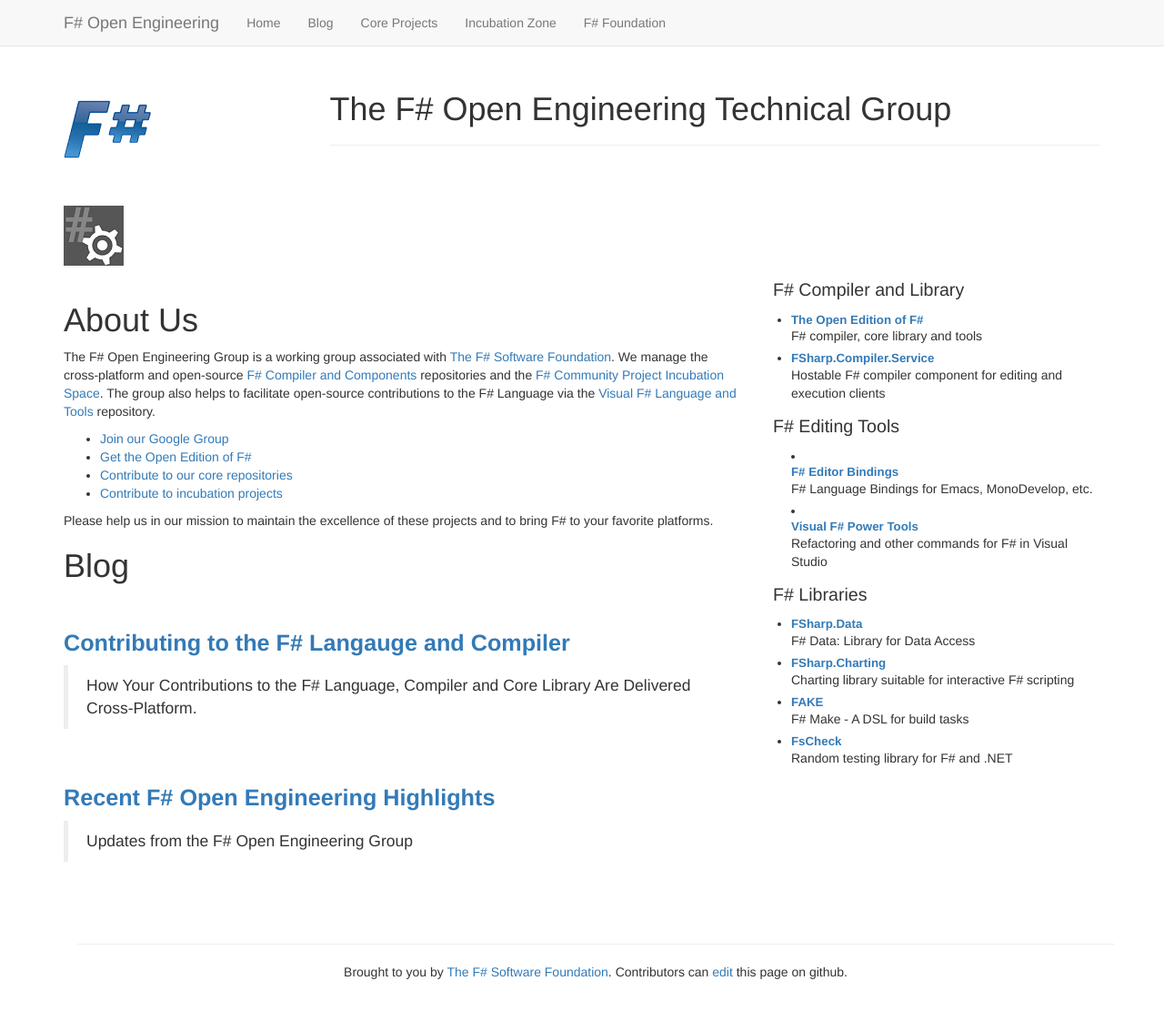
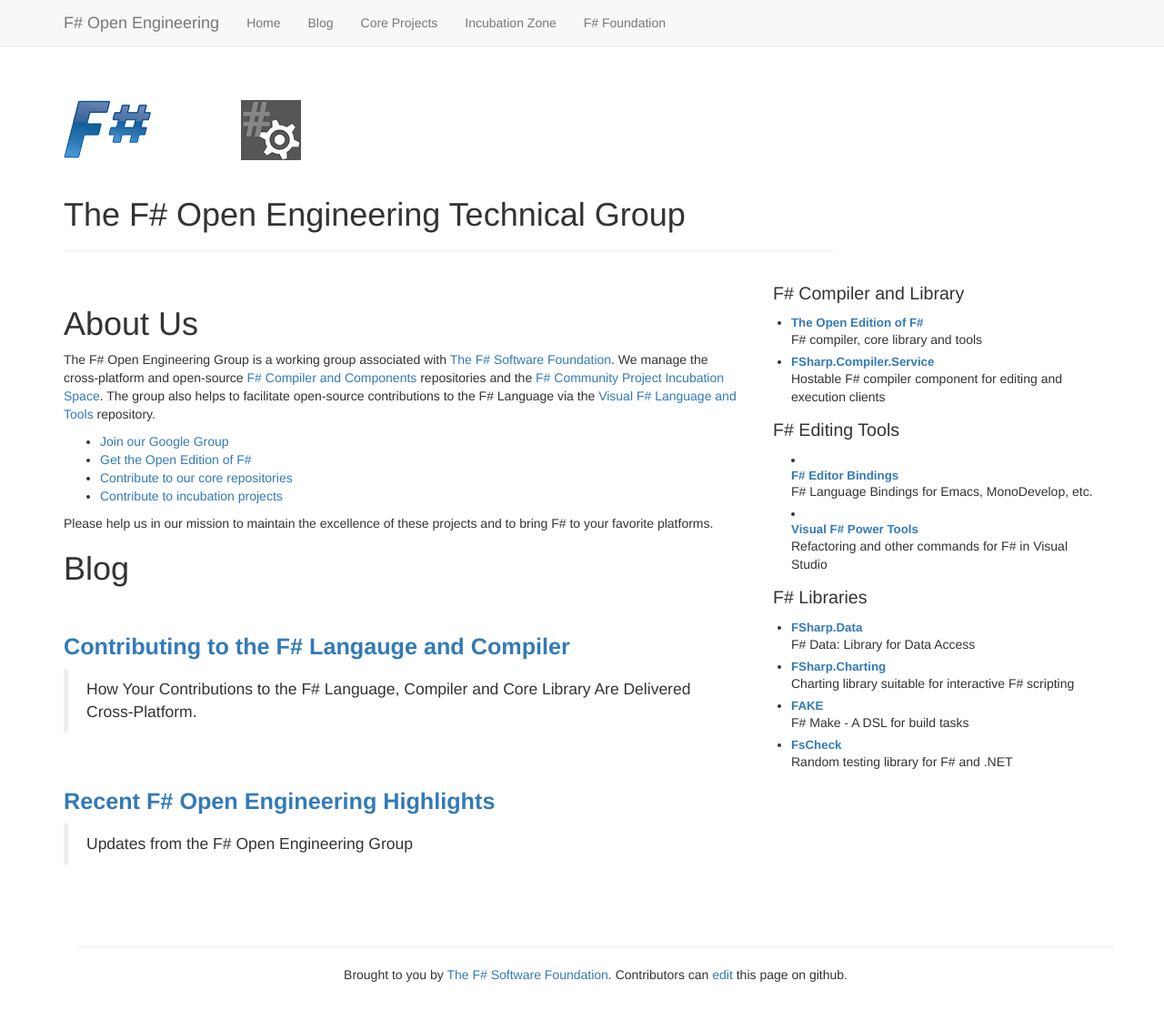
Before and after one commit to fsharp/fsharp.github.io, a Jekyll site: the page built from index.md, in a window 1280 px wide and 1111 px high. Shown: the whole window at 91% size. Built offline with Jekyll 4.4.1, drawn with Linux system fonts in a browser that asks for light colours; nearby versions of some CDN libraries; some web fonts are replaced.

Commit message:
Update default.html

```diff
--- a/_layouts/default.html
+++ b/_layouts/default.html
@@ -41,10 +41,12 @@
 
     <div class="container" id="main">
         <div class="row">
-            <div class="col-md-3">
+            <div class="col-md-2">
                 <a href="/">
                     <img src="/img/logo.png" id="logo" alt="F#. Part of the program." class="img-responsive" style="margin:50px 0px 0px 0px" />
                 </a>
+            </div>
+            <div class="col-md-2">
                 <a href="/">
                     <img src="/img/fscomp-logo-60.png" id="logo" alt="F# core components." class="img-responsive" style="margin:50px 0px 0px 0px" />
                 </a>
```
